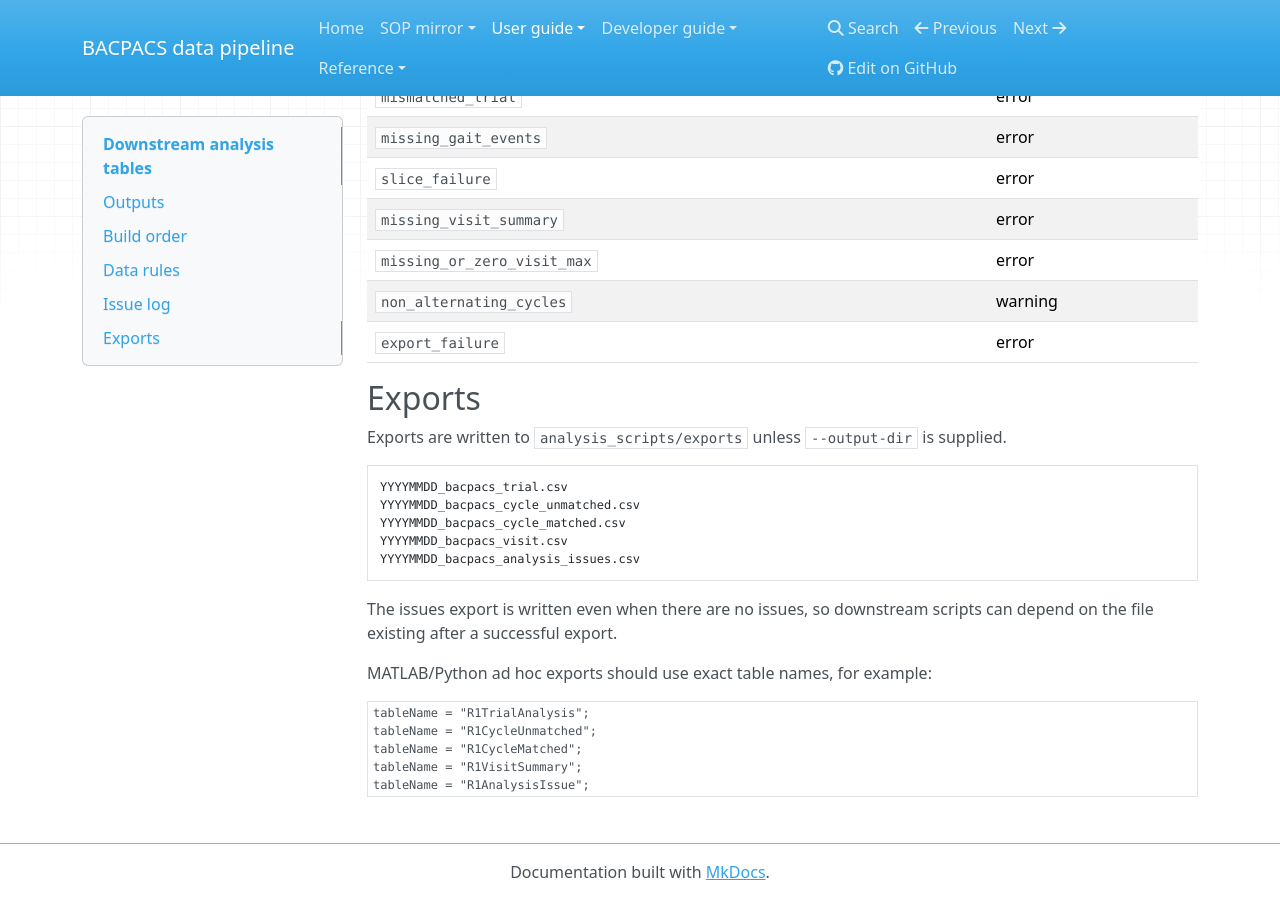
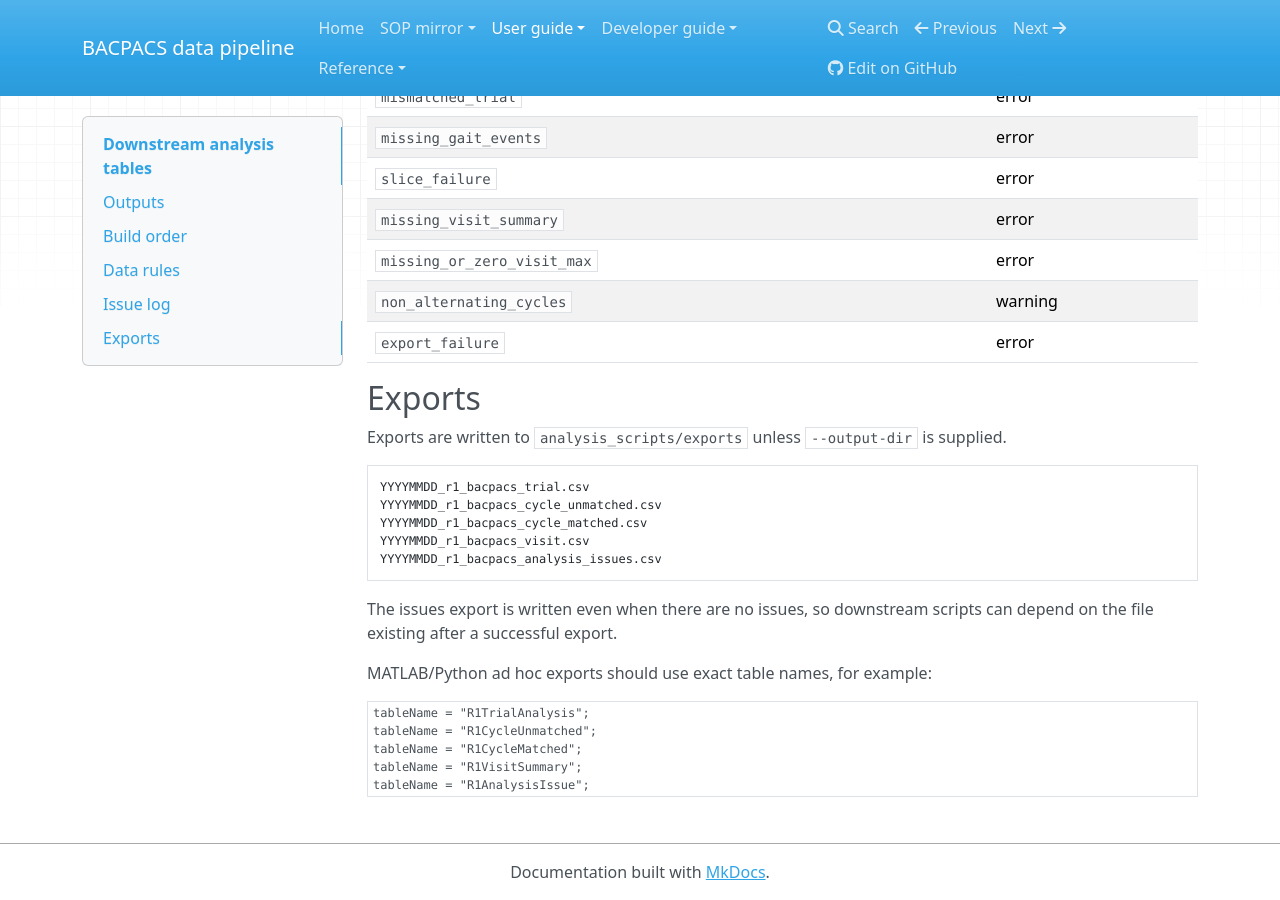
Before and after one commit to SpencerIsaac/bacpacs-r2-multimodal-pipeline, an MkDocs documentation site: the page built from docs/user-guide/downstream-analysis.md, in a window 1280 px wide and 900 px high, scrolled down 2006 px. Built offline with MkDocs 1.6.1, drawn with Linux system fonts in a browser that asks for light colours; nearby versions of some CDN libraries.

````diff
--- a/docs/user-guide/downstream-analysis.md
+++ b/docs/user-guide/downstream-analysis.md
@@ -87,11 +87,11 @@ Default severities are:
 Exports are written to `analysis_scripts/exports` unless `--output-dir` is supplied.
 
 ```text
-YYYYMMDD_bacpacs_trial.csv
-YYYYMMDD_bacpacs_cycle_unmatched.csv
-YYYYMMDD_bacpacs_cycle_matched.csv
-YYYYMMDD_bacpacs_visit.csv
-YYYYMMDD_bacpacs_analysis_issues.csv
+YYYYMMDD_r1_bacpacs_trial.csv
+YYYYMMDD_r1_bacpacs_cycle_unmatched.csv
+YYYYMMDD_r1_bacpacs_cycle_matched.csv
+YYYYMMDD_r1_bacpacs_visit.csv
+YYYYMMDD_r1_bacpacs_analysis_issues.csv
 ```
 
 The issues export is written even when there are no issues, so downstream scripts can depend on the file existing after a successful export.
````
Also changed, not shown: 2 other files.
